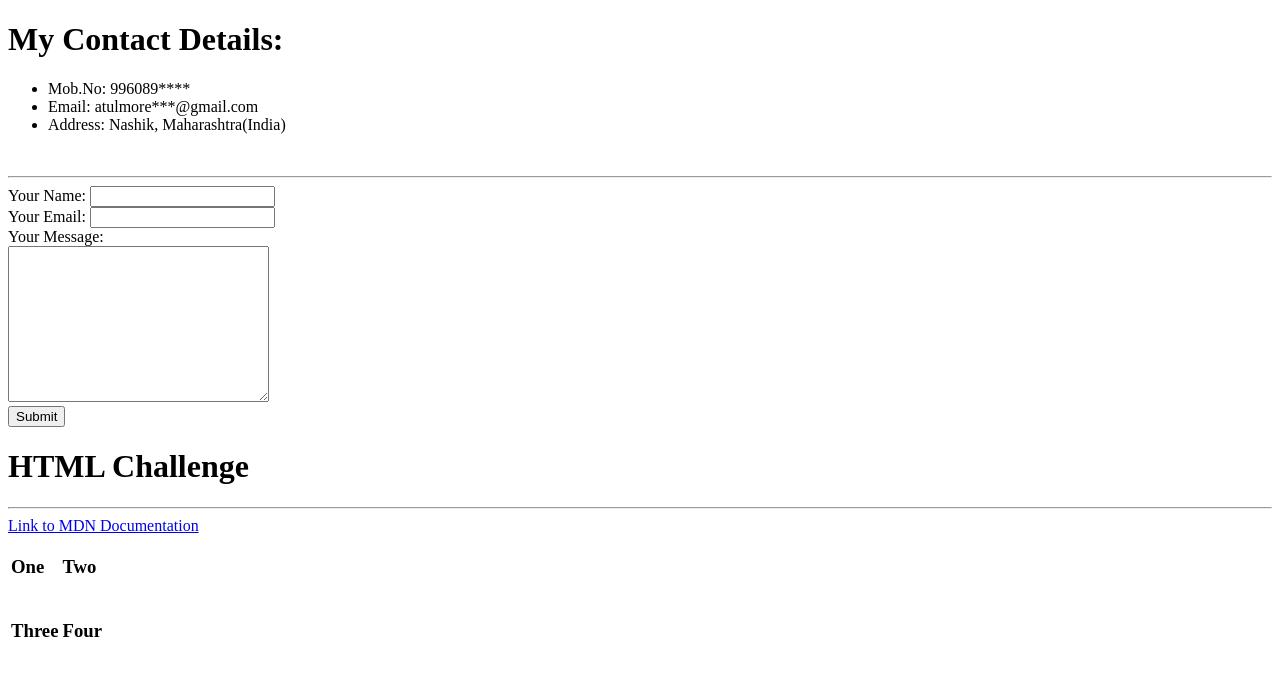
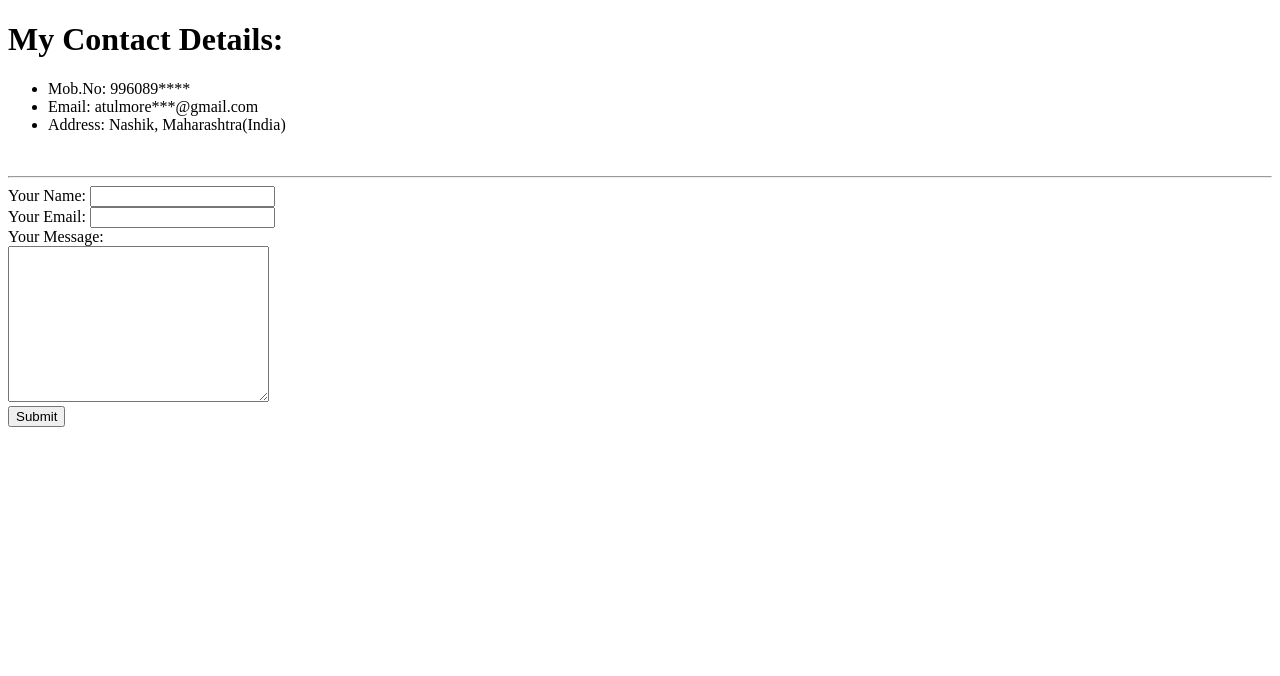
Before and after one commit to atulmore27/cv, a plain HTML site: page Contact me.html in a window 1280 px wide. Drawn offline with Linux system fonts and the light colour scheme.

Commit message:
Update Contact me.html

```diff
--- a/Contact me.html
+++ b/Contact me.html
@@ -22,20 +22,5 @@
         <textarea name="yourMessage" cols="30" rows="10"></textarea><br>
         <input type="submit">
     </form>
-
-
-    <h1>HTML Challenge</h1>
-    <hr>
-    <a href="https://developer.mozilla.org/en-US/">Link to MDN Documentation</a>
-    <table>
-        <tr>
-            <td><h3>One</h3></td>
-            <td><h3>Two</h3></td>
-        </tr>
-        <tr>
-            <td><h3>Three</h3></td>
-            <td><h3>Four</h3></td>
-        </tr>
-    </table>
 </body>
 </html>
```
